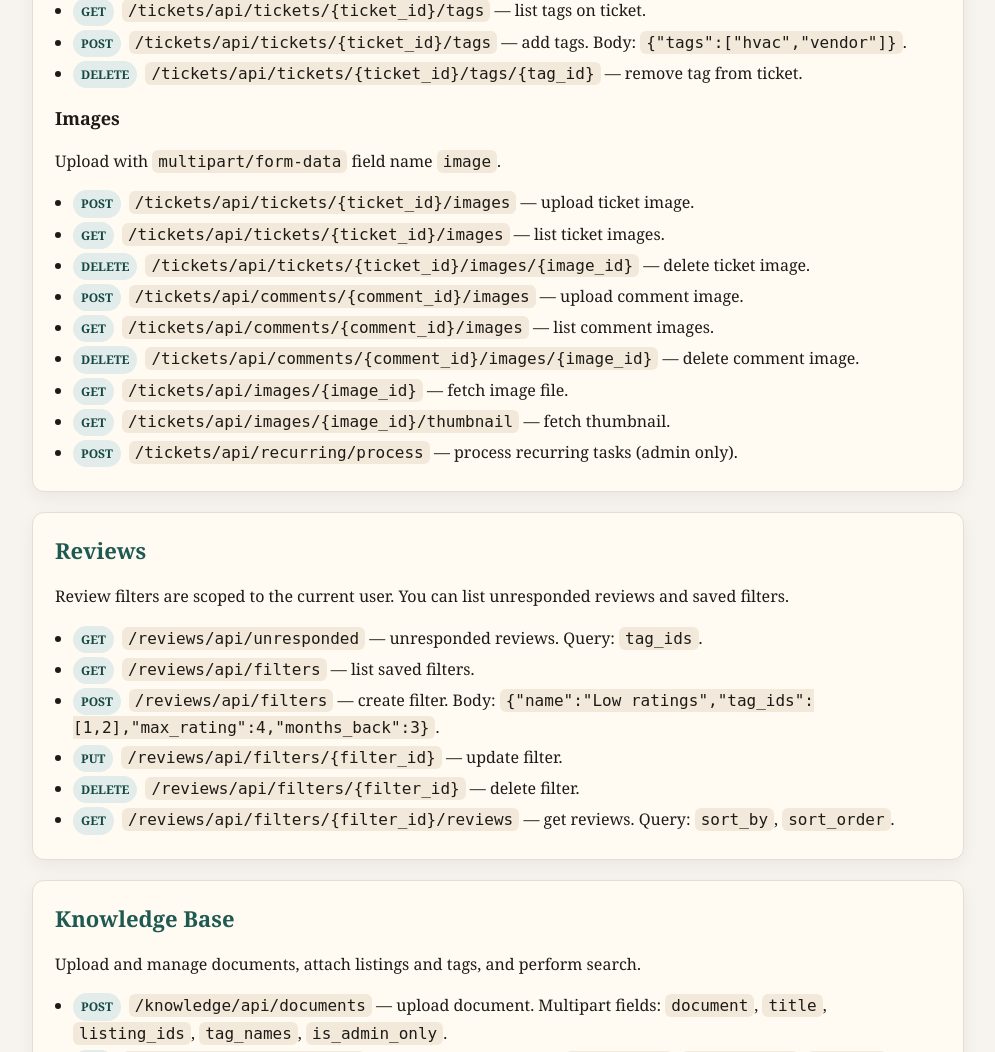
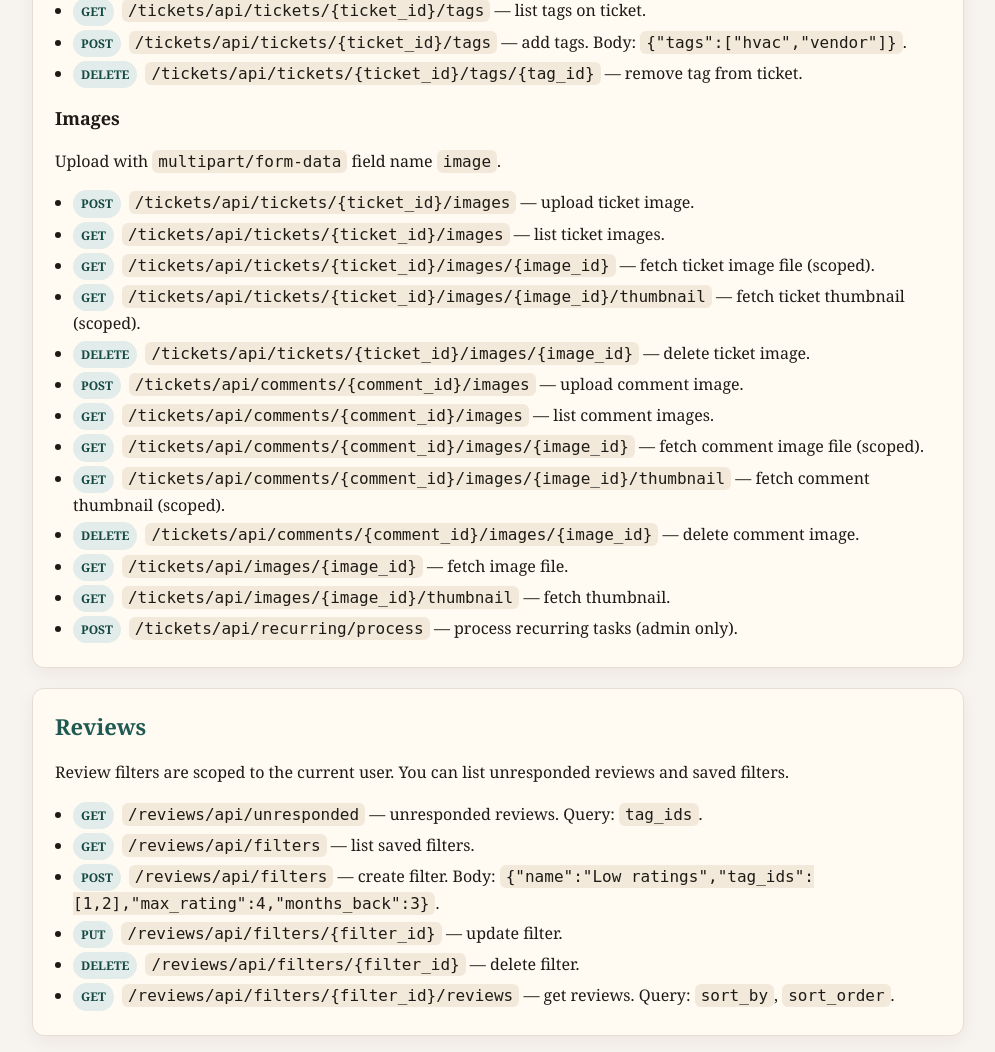
Before and after one commit to richardchen723/guestexperiencemanager, a Flask app: page /api-docs in a window 1280 px wide. Shown: the part 2329-3381 px from the top of the page, without its empty margins (142-1137 px from the left). Run offline with Flask 3, Linux system fonts and the light colour scheme; parts of the project's set-up code (start-up, migrations or seed data) failed here and were passed over; some libraries are stand-ins or nearby versions.

Commit message:
Fix ticket/comment image mixups and harden OAuth login errors

```diff
--- a/dashboard/static/js/ticket-images.js
+++ b/dashboard/static/js/ticket-images.js
@@ -15,8 +15,8 @@ class ImageUploader {
             uploadEndpoint: options.uploadEndpoint || '',
             deleteEndpoint: options.deleteEndpoint || '',
             listEndpoint: options.listEndpoint || '',
-            imageServeUrl: options.imageServeUrl || '/tickets/api/images',
-            thumbnailUrl: options.thumbnailUrl || '/tickets/api/images',
+            imageServeUrl: options.imageServeUrl || options.deleteEndpoint || '/tickets/api/images',
+            thumbnailUrl: options.thumbnailUrl || options.deleteEndpoint || '/tickets/api/images',
             onUploadComplete: options.onUploadComplete || (() => {}),
             onDeleteComplete: options.onDeleteComplete || (() => {}),
             maxFiles: options.maxFiles || 10,
--- a/dashboard/templates/api-docs.html
+++ b/dashboard/templates/api-docs.html
@@ -167,9 +167,13 @@ Authorization: Bearer &lt;your_api_key&gt;</code></pre>
         <ul>
           <li><span class="endpoint">POST</span><code>/tickets/api/tickets/{ticket_id}/images</code> — upload ticket image.</li>
           <li><span class="endpoint">GET</span><code>/tickets/api/tickets/{ticket_id}/images</code> — list ticket images.</li>
+          <li><span class="endpoint">GET</span><code>/tickets/api/tickets/{ticket_id}/images/{image_id}</code> — fetch ticket image file (scoped).</li>
+          <li><span class="endpoint">GET</span><code>/tickets/api/tickets/{ticket_id}/images/{image_id}/thumbnail</code> — fetch ticket thumbnail (scoped).</li>
           <li><span class="endpoint">DELETE</span><code>/tickets/api/tickets/{ticket_id}/images/{image_id}</code> — delete ticket image.</li>
           <li><span class="endpoint">POST</span><code>/tickets/api/comments/{comment_id}/images</code> — upload comment image.</li>
           <li><span class="endpoint">GET</span><code>/tickets/api/comments/{comment_id}/images</code> — list comment images.</li>
+          <li><span class="endpoint">GET</span><code>/tickets/api/comments/{comment_id}/images/{image_id}</code> — fetch comment image file (scoped).</li>
+          <li><span class="endpoint">GET</span><code>/tickets/api/comments/{comment_id}/images/{image_id}/thumbnail</code> — fetch comment thumbnail (scoped).</li>
           <li><span class="endpoint">DELETE</span><code>/tickets/api/comments/{comment_id}/images/{image_id}</code> — delete comment image.</li>
           <li><span class="endpoint">GET</span><code>/tickets/api/images/{image_id}</code> — fetch image file.</li>
           <li><span class="endpoint">GET</span><code>/tickets/api/images/{image_id}/thumbnail</code> — fetch thumbnail.</li>
--- a/dashboard/templates/tickets/form.html
+++ b/dashboard/templates/tickets/form.html
@@ -1227,8 +1227,8 @@ function initializeTicketFormImages() {
             uploadEndpoint: `/tickets/api/tickets/${ticketId}/images`,
             deleteEndpoint: `/tickets/api/tickets/${ticketId}/images`,
             listEndpoint: `/tickets/api/tickets/${ticketId}/images`,
-            imageServeUrl: '/tickets/api/images',
-            thumbnailUrl: '/tickets/api/images',
+            imageServeUrl: `/tickets/api/tickets/${ticketId}/images`,
+            thumbnailUrl: `/tickets/api/tickets/${ticketId}/images`,
             maxFiles: 10,
             maxFileSize: 2 * 1024 * 1024
         });
--- a/dashboard/tickets/routes.py
+++ b/dashboard/tickets/routes.py
@@ -1833,10 +1833,33 @@ def api_get_ticket_images(ticket_id):
         session.close()
 
 
-@tickets_bp.route('/api/tickets/<int:ticket_id>/images/<int:image_id>', methods=['DELETE'])
+@tickets_bp.route('/api/tickets/<int:ticket_id>/images/<int:image_id>', methods=['GET', 'DELETE'])
 @approved_required
 def api_delete_ticket_image(ticket_id, image_id):
-    """Delete an image from a ticket."""
+    """Serve or delete an image from a ticket."""
+    if request.method == 'GET':
+        session = get_session()
+        try:
+            ticket_image = session.query(TicketImage).filter(
+                TicketImage.image_id == image_id,
+                TicketImage.ticket_id == ticket_id
+            ).first()
+
+            if not ticket_image:
+                return jsonify({'error': 'Image not found'}), 404
+
+            file_path = Path(config.TICKET_IMAGES_DIR) / ticket_image.file_path
+            if not file_path.exists():
+                return jsonify({'error': 'Image file not found'}), 404
+
+            return send_from_directory(
+                str(file_path.parent),
+                file_path.name,
+                mimetype=ticket_image.mime_type
+            )
+        finally:
+            session.close()
+
     session = get_session()
     current_user = get_current_user()
 
@@ -1882,6 +1905,34 @@ def api_delete_ticket_image(ticket_id, image_id):
     except Exception as e:
         session.rollback()
         return jsonify({'error': str(e)}), 500
+    finally:
+        session.close()
+
+
+@tickets_bp.route('/api/tickets/<int:ticket_id>/images/<int:image_id>/thumbnail', methods=['GET'])
+@approved_required
+def api_serve_ticket_thumbnail(ticket_id, image_id):
+    """Serve a thumbnail image file scoped to a ticket."""
+    session = get_session()
+    try:
+        ticket_image = session.query(TicketImage).filter(
+            TicketImage.image_id == image_id,
+            TicketImage.ticket_id == ticket_id
+        ).first()
+
+        if not ticket_image:
+            return jsonify({'error': 'Thumbnail not found'}), 404
+
+        thumb_path_str = ticket_image.thumbnail_path or ticket_image.file_path
+        thumb_path = Path(config.TICKET_IMAGES_DIR) / thumb_path_str
+        if not thumb_path.exists():
+            return jsonify({'error': 'Thumbnail file not found'}), 404
+
+        return send_from_directory(
+            str(thumb_path.parent),
+            thumb_path.name,
+            mimetype='image/jpeg'
+        )
     finally:
         session.close()
 
@@ -2057,10 +2108,33 @@ def api_get_comment_images(comment_id):
         session.close()
 
 
-@tickets_bp.route('/api/comments/<int:comment_id>/images/<int:image_id>', methods=['DELETE'])
+@tickets_bp.route('/api/comments/<int:comment_id>/images/<int:image_id>', methods=['GET', 'DELETE'])
 @approved_required
 def api_delete_comment_image(comment_id, image_id):
-    """Delete an image from a comment."""
+    """Serve or delete an image from a comment."""
+    if request.method == 'GET':
+        session = get_session()
+        try:
+            comment_image = session.query(CommentImage).filter(
+                CommentImage.image_id == image_id,
+                CommentImage.comment_id == comment_id
+            ).first()
+
+            if not comment_image:
+                return jsonify({'error': 'Image not found'}), 404
+
+            file_path = Path(config.TICKET_IMAGES_DIR) / comment_image.file_path
+            if not file_path.exists():
+                return jsonify({'error': 'Image file not found'}), 404
+
+            return send_from_directory(
+                str(file_path.parent),
+                file_path.name,
+                mimetype=comment_image.mime_type
+            )
+        finally:
+            session.close()
+
     session = get_session()
     current_user = get_current_user()
 
@@ -2102,6 +2176,34 @@ def api_delete_comment_image(comment_id, image_id):
     except Exception as e:
         session.rollback()
         return jsonify({'error': str(e)}), 500
+    finally:
+        session.close()
+
+
+@tickets_bp.route('/api/comments/<int:comment_id>/images/<int:image_id>/thumbnail', methods=['GET'])
+@approved_required
+def api_serve_comment_thumbnail(comment_id, image_id):
+    """Serve a thumbnail image file scoped to a comment."""
+    session = get_session()
+    try:
+        comment_image = session.query(CommentImage).filter(
+            CommentImage.image_id == image_id,
+            CommentImage.comment_id == comment_id
+        ).first()
+
+        if not comment_image:
+            return jsonify({'error': 'Thumbnail not found'}), 404
+
+        thumb_path_str = comment_image.thumbnail_path or comment_image.file_path
+        thumb_path = Path(config.TICKET_IMAGES_DIR) / thumb_path_str
+        if not thumb_path.exists():
+            return jsonify({'error': 'Thumbnail file not found'}), 404
+
+        return send_from_directory(
+            str(thumb_path.parent),
+            thumb_path.name,
+            mimetype='image/jpeg'
+        )
     finally:
         session.close()
 
```
Also changed, not shown: dashboard/auth/routes.py (+19 -3 lines), dashboard/templates/tickets/detail.html (+6 -6 lines).
